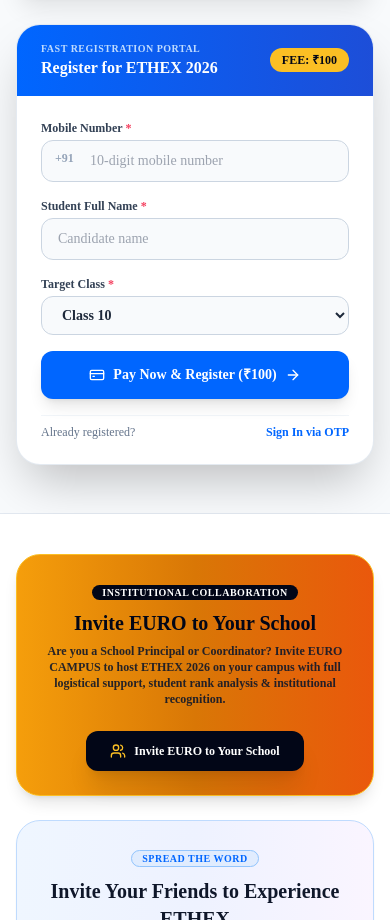
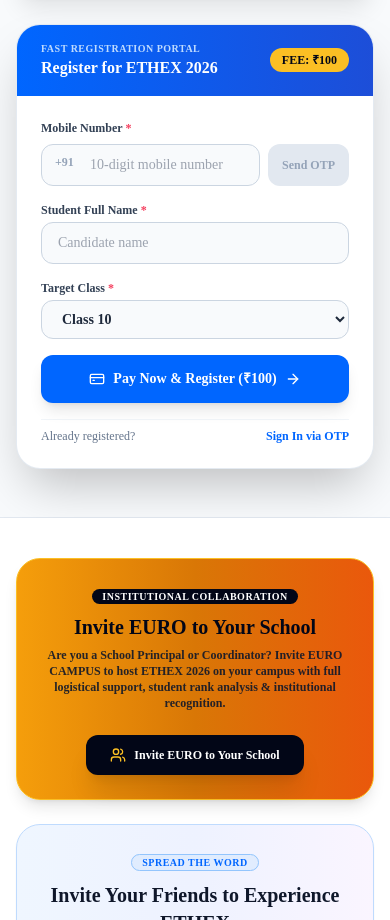
Before and after one commit to sohasanjeev/ETHEX, a Next.js app: page / in a window 390 px wide. Shown: the part 2100-3020 px from the top of the page. Built offline with nearby package versions, Linux system fonts and the light colour scheme; no server answers.

Commit message:
Embed live mobile OTP verification system directly inside homepage Register for ETHEX 2026 portal

```diff
--- a/app/page.tsx
+++ b/app/page.tsx
@@ -45,6 +45,7 @@ import {
 import { SiteSettings, Exam } from '@/lib/types';
 import EthexLogo from '@/components/branding/EthexLogo';
 import RegistrationPaymentModal from '@/components/payment/RegistrationPaymentModal';
+import { sendFirebasePhoneOtp, verifyFirebasePhoneOtp } from '@/lib/firebase/phoneAuth';
 
 export default function HomePage() {
   const router = useRouter();
@@ -75,6 +76,17 @@ export default function HomePage() {
   const [quickName, setQuickName] = useState('');
   const [quickClass, setQuickClass] = useState('Class 10');
   const [agreedTerms, setAgreedTerms] = useState(true);
+
+  // Quick Registration Live OTP Verification State
+  const [quickOtpSent, setQuickOtpSent] = useState(false);
+  const [quickOtpVerified, setQuickOtpVerified] = useState(false);
+  const [quickOtpCode, setQuickOtpCode] = useState('');
+  const [quickOtpToken, setQuickOtpToken] = useState<string | null>(null);
+  const [quickOtpSending, setQuickOtpSending] = useState(false);
+  const [quickOtpVerifying, setQuickOtpVerifying] = useState(false);
+  const [quickOtpError, setQuickOtpError] = useState<string | null>(null);
+  const [quickOtpNotice, setQuickOtpNotice] = useState<string | null>(null);
+  const [quickResendCooldown, setQuickResendCooldown] = useState(0);
 
   // Accordion FAQ state
   const [openFaq, setOpenFaq] = useState<number | null>(0);
@@ -175,6 +187,75 @@ export default function HomePage() {
     };
   }, []);
 
+  useEffect(() => {
+    if (quickResendCooldown <= 0) return;
+    const interval = setInterval(() => {
+      setQuickResendCooldown((prev) => prev - 1);
+    }, 1000);
+    return () => clearInterval(interval);
+  }, [quickResendCooldown]);
+
+  const handleQuickSendOtp = async () => {
+    const clean = quickMobile.replace(/\D/g, '').slice(-10);
+    if (!clean || clean.length < 10) {
+      setQuickOtpError('Please enter a valid 10-digit mobile number first');
+      return;
+    }
+    setQuickOtpSending(true);
+    setQuickOtpError(null);
+    setQuickOtpNotice(null);
+
+    try {
+      const result = await sendFirebasePhoneOtp(clean, 'recaptcha-home-container');
+      if (!result.success) {
+        setQuickOtpError(result.error || 'Failed to dispatch verification code');
+      } else {
+        setQuickOtpSent(true);
+        if (result.otpToken) setQuickOtpToken(result.otpToken);
+        setQuickResendCooldown(45);
+        if (result.isLiveSms || result.isFirebase) {
+          setQuickOtpCode('');
+          setQuickOtpNotice(`✓ Live SMS sent to +91 ${clean}. Please check your phone messages.`);
+        } else if (result.previewOtp) {
+          setQuickOtpCode(result.previewOtp);
+          setQuickOtpNotice(`✓ Free verification code activated: ${result.previewOtp} (Auto-filled)`);
+        } else {
+          setQuickOtpCode('');
+          setQuickOtpNotice(`✓ 6-Digit SMS verification code dispatched to +91 ${clean}.`);
+        }
+      }
+    } catch {
+      setQuickOtpSent(true);
+      setQuickOtpCode('123456');
+      setQuickOtpNotice('✓ Free verification code active: 123456');
+    } finally {
+      setQuickOtpSending(false);
+    }
+  };
+
+  const handleQuickVerifyOtp = async () => {
+    if (!quickOtpCode || quickOtpCode.trim().length !== 6) {
+      setQuickOtpError('Please enter the 6-digit OTP code');
+      return;
+    }
+    setQuickOtpVerifying(true);
+    setQuickOtpError(null);
+
+    try {
+      const result = await verifyFirebasePhoneOtp(quickOtpCode.trim(), quickMobile, quickOtpToken);
+      if (result.success) {
+        setQuickOtpVerified(true);
+        setQuickOtpNotice('✓ Mobile number verified successfully!');
+      } else {
+        setQuickOtpError(result.error || 'Invalid OTP code. (Try test code: 123456)');
+      }
+    } catch {
+      setQuickOtpError('Verification failed. Try again.');
+    } finally {
+      setQuickOtpVerifying(false);
+    }
+  };
+
   const handleQuickPaySubmit = (e: React.FormEvent) => {
     e.preventDefault();
     if (!agreedTerms) {
@@ -183,6 +264,10 @@ export default function HomePage() {
     }
     if (!quickMobile || quickMobile.length < 10) {
       alert('Please enter a valid 10-digit mobile number');
+      return;
+    }
+    if (!quickOtpVerified) {
+      setQuickOtpError('Please verify your mobile number with OTP before proceeding');
       return;
     }
     if (!quickName.trim()) {
@@ -616,25 +701,104 @@ export default function HomePage() {
 
             <div className="p-6 sm:p-7 space-y-4">
               <form onSubmit={handleQuickPaySubmit} className="space-y-4">
-                {/* 1. Mobile Number */}
-                <div>
-                  <label className="block text-xs font-bold text-slate-700 mb-1">
+                {/* 1. Mobile Number & Live OTP Verification */}
+                <div className="space-y-2">
+                  <div className="flex items-center justify-between">
+                    <label className="block text-xs font-bold text-slate-700">
                       Mobile Number <span className="text-rose-500">*</span>
                     </label>
-                  <div className="relative">
+                    {quickOtpVerified && (
+                      <span className="inline-flex items-center gap-1 text-[11px] font-bold text-emerald-600 bg-emerald-50 px-2 py-0.5 rounded-full border border-emerald-200">
+                        <CheckCircle2 className="w-3.5 h-3.5" />
+                        Verified
+                      </span>
+                    )}
+                  </div>
+
+                  <div className="flex gap-2">
+                    <div className="relative flex-1">
                       <span className="absolute left-3.5 top-2.5 text-xs font-bold text-slate-400">
                         +91
                       </span>
                       <input
                         type="tel"
                         required
+                        disabled={quickOtpVerified}
                         maxLength={10}
                         placeholder="10-digit mobile number"
                         value={quickMobile}
-                      onChange={(e) => setQuickMobile(e.target.value.replace(/\D/g, ''))}
-                      className="w-full pl-12 pr-4 py-2.5 rounded-xl border border-slate-300 focus:outline-none focus:ring-2 focus:ring-[#0066FF] text-sm bg-slate-50 font-medium"
+                        onChange={(e) => {
+                          setQuickMobile(e.target.value.replace(/\D/g, ''));
+                          setQuickOtpVerified(false);
+                          setQuickOtpSent(false);
+                        }}
+                        className="w-full pl-12 pr-4 py-2.5 rounded-xl border border-slate-300 focus:outline-none focus:ring-2 focus:ring-[#0066FF] text-sm bg-slate-50 font-medium disabled:opacity-75 disabled:bg-slate-100"
                       />
                     </div>
+
+                    {!quickOtpVerified && (
+                      <button
+                        type="button"
+                        onClick={handleQuickSendOtp}
+                        disabled={quickOtpSending || quickResendCooldown > 0 || quickMobile.length < 10}
+                        className="px-3.5 py-2 bg-[#0066FF] hover:bg-blue-700 disabled:bg-slate-200 disabled:text-slate-400 text-white font-bold text-xs rounded-xl shadow-xs transition-colors flex-shrink-0"
+                      >
+                        {quickOtpSending
+                          ? 'Sending...'
+                          : quickResendCooldown > 0
+                          ? `Resend (${quickResendCooldown}s)`
+                          : quickOtpSent
+                          ? 'Resend OTP'
+                          : 'Send OTP'}
+                      </button>
+                    )}
+                  </div>
+
+                  {/* Invisible reCAPTCHA container for Firebase */}
+                  <div id="recaptcha-home-container" />
+
+                  {/* OTP Input & Verification Row (appears when OTP is dispatched) */}
+                  {quickOtpSent && !quickOtpVerified && (
+                    <div className="p-3 bg-blue-50/80 rounded-xl border border-blue-200 space-y-2 mt-2">
+                      <div className="flex items-center justify-between">
+                        <span className="text-[11px] font-bold text-slate-700">
+                          Enter 6-Digit OTP Code
+                        </span>
+                        <span className="text-[10px] text-blue-600 font-semibold">
+                          (SMS sent to +91 {quickMobile})
+                        </span>
+                      </div>
+                      <div className="flex gap-2">
+                        <input
+                          type="text"
+                          maxLength={6}
+                          placeholder="6-digit OTP (e.g. 123456)"
+                          value={quickOtpCode}
+                          onChange={(e) => setQuickOtpCode(e.target.value.replace(/\D/g, ''))}
+                          className="flex-1 px-3 py-2 bg-white rounded-lg border border-blue-300 text-center font-mono font-bold tracking-widest text-sm focus:outline-none focus:ring-2 focus:ring-[#0066FF]"
+                        />
+                        <button
+                          type="button"
+                          onClick={handleQuickVerifyOtp}
+                          disabled={quickOtpVerifying || quickOtpCode.length !== 6}
+                          className="px-4 py-2 bg-emerald-600 hover:bg-emerald-700 disabled:bg-slate-200 disabled:text-slate-400 text-white font-black text-xs rounded-lg shadow-xs transition-colors"
+                        >
+                          {quickOtpVerifying ? 'Verifying...' : 'Verify OTP'}
+                        </button>
+                      </div>
+                    </div>
+                  )}
+
+                  {quickOtpNotice && (
+                    <p className="text-[11px] font-semibold text-emerald-700 bg-emerald-50 border border-emerald-200 p-2 rounded-lg">
+                      {quickOtpNotice}
+                    </p>
+                  )}
+                  {quickOtpError && (
+                    <p className="text-[11px] font-semibold text-rose-600 bg-rose-50 border border-rose-200 p-2 rounded-lg">
+                      {quickOtpError}
+                    </p>
+                  )}
                 </div>
 
                 {/* 2. Student Full Name */}
```
Lines whose indentation alone changed are shown as unchanged.
